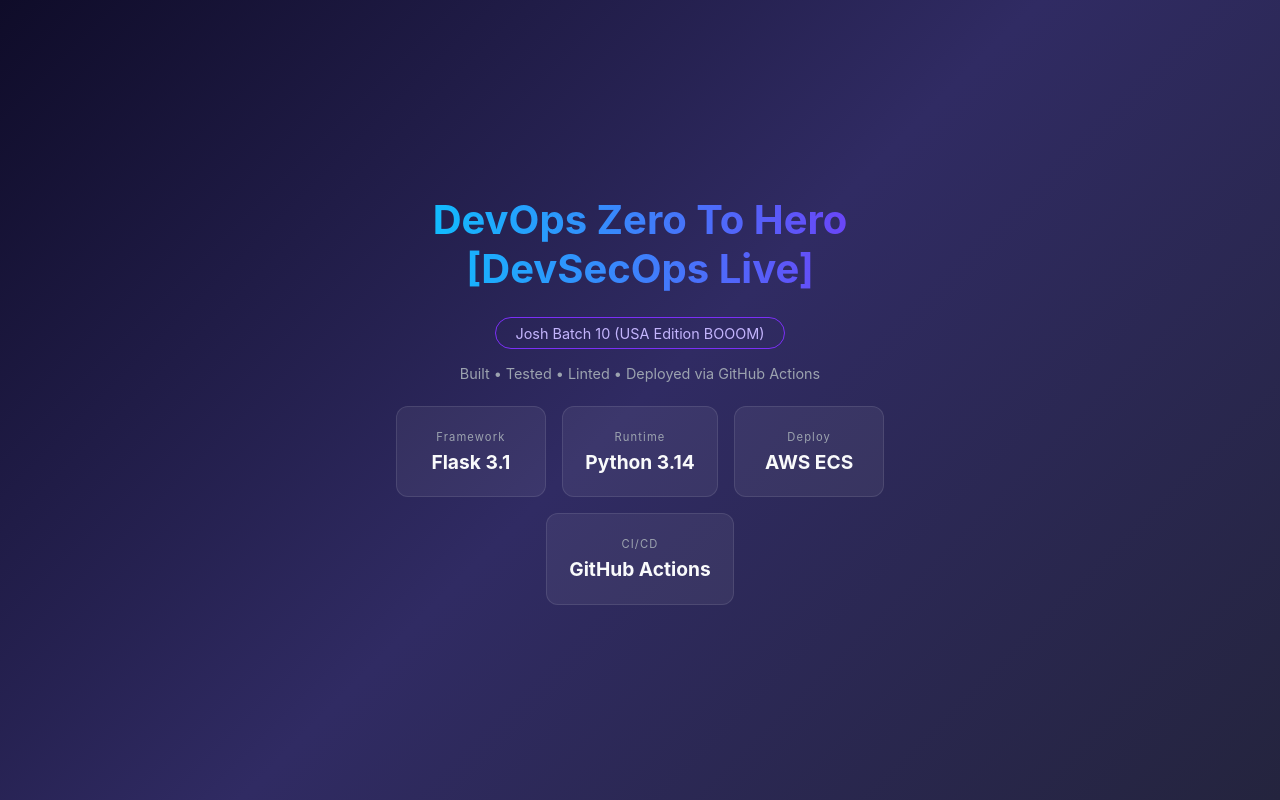
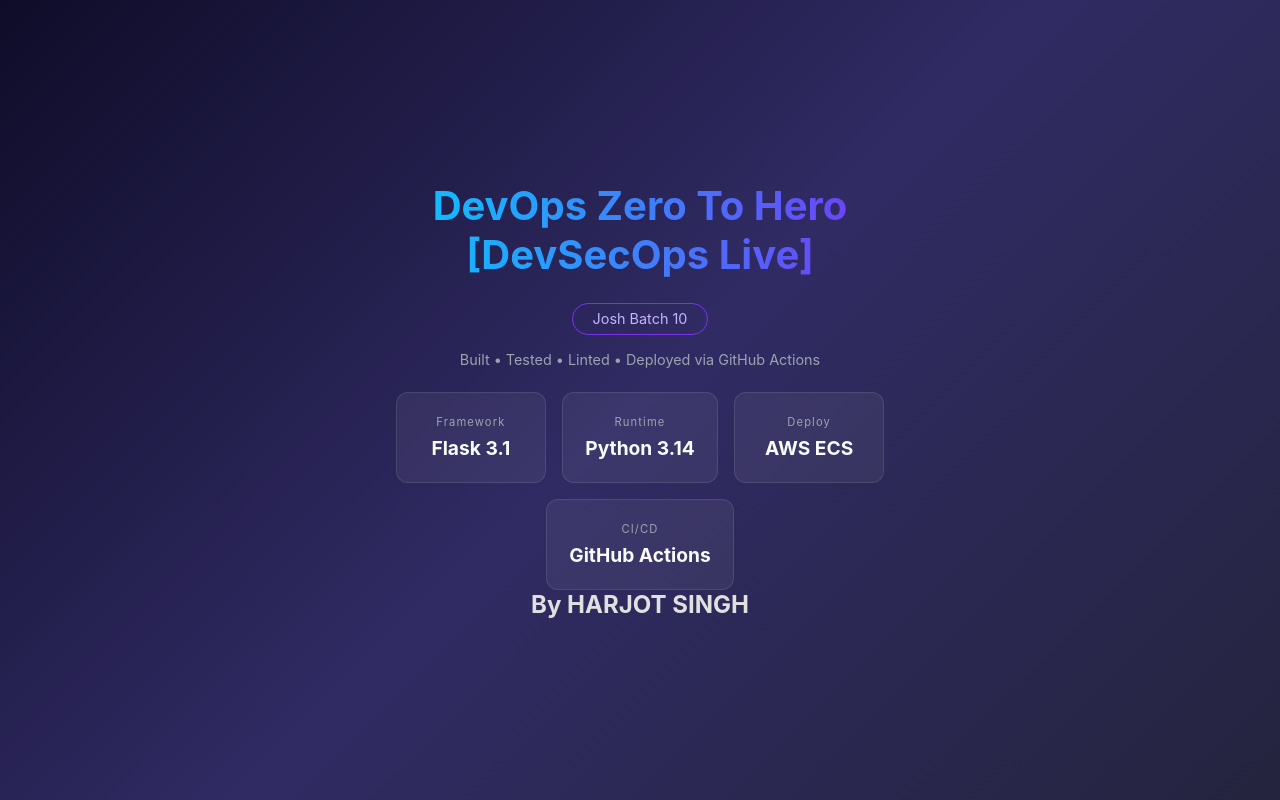
Before and after one commit to igharjot/GitHub-Actions, a Flask app: page / in a window 1280 px wide. Run offline with Flask 3, Linux system fonts and the light colour scheme.

Commit message:
minor changes to the web page

```diff
--- a/templates/index.html
+++ b/templates/index.html
@@ -85,7 +85,7 @@
   <body>
     <div class="container">
       <h1>DevOps Zero To Hero [DevSecOps Live]</h1>
-      <div class="badge">Josh Batch 10 (USA Edition BOOOM)</div>
+      <div class="badge">Josh Batch 10 </div>
 
       <div class="pipeline">
         Built • Tested • Linted • Deployed via GitHub Actions
@@ -112,6 +112,7 @@
           <strong>GitHub Actions</strong>
         </div>
       </div>
+      <h2>By HARJOT SINGH</h2>
     </div>
   </body>
 </html>
```
